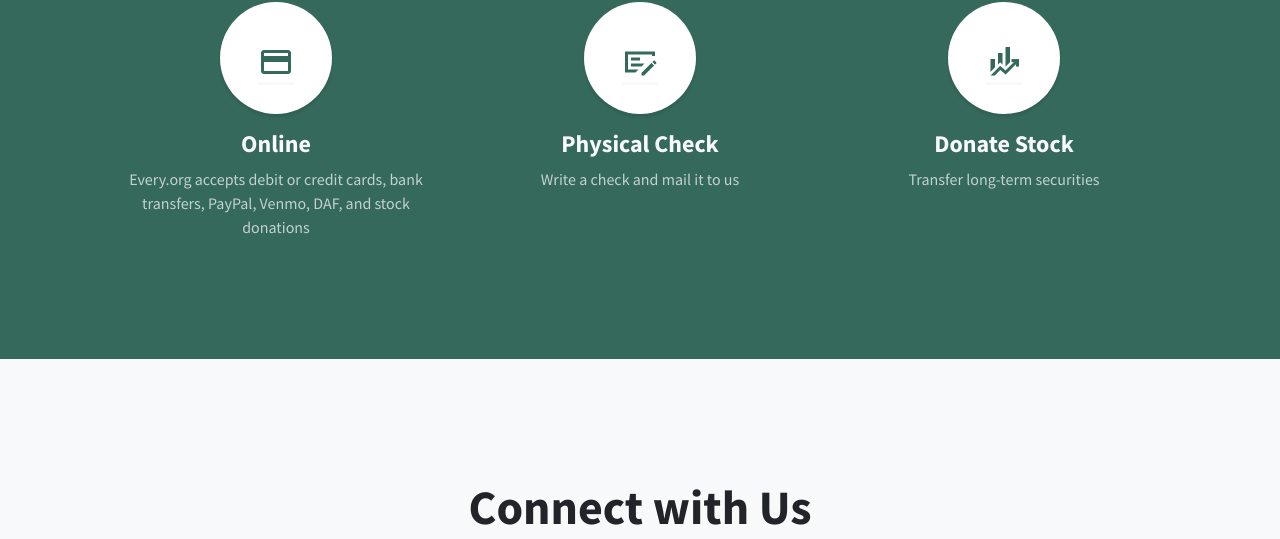
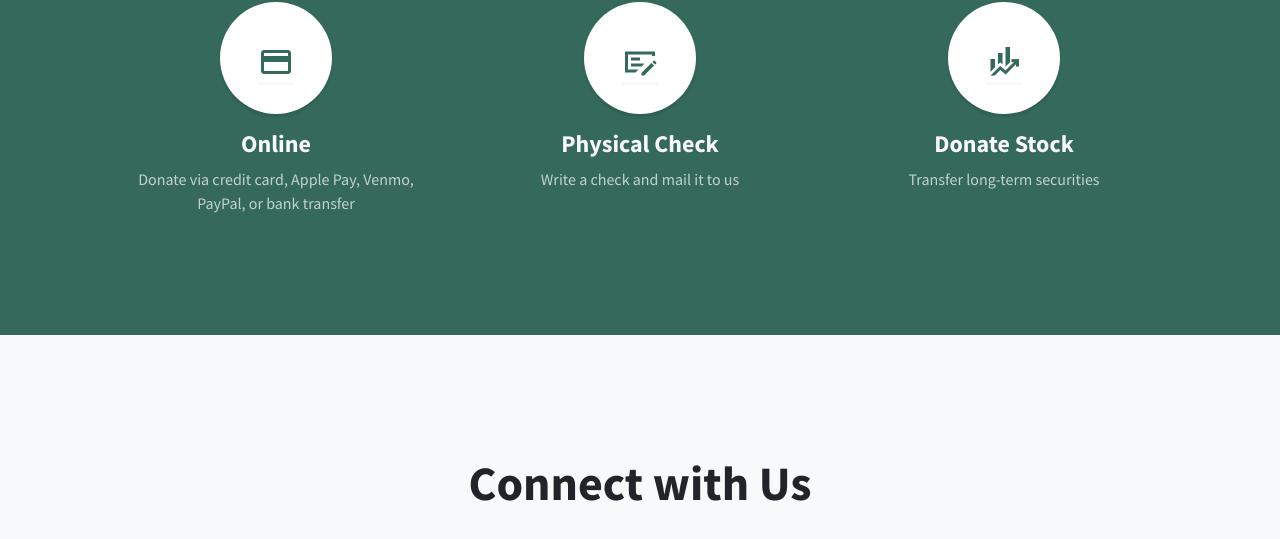
Before and after one commit to JoshuaBloomCompSci/mgb-foundation-website, a plain HTML site: page index.html in a window 1280 px wide. Shown: the part 1325-1864 px from the top of the page. Drawn offline with nearby package versions, Linux system fonts and the light colour scheme; a script that the page names is missing.

Commit message:
Update text under Donate button in index.html

```diff
--- a/index.html
+++ b/index.html
@@ -204,7 +204,7 @@
                             <span class="material-symbols-outlined service-icon rounded-circle mx-auto mb-3">credit_card</span>
                         </a>
                         <h4><strong>Online</strong></h4>
-                        <p class="text-faded mb-0">Every.org accepts debit or credit cards, bank transfers, PayPal, Venmo, DAF, and stock donations</p>
+                        <p class="text-faded mb-0">Donate via credit card, Apple Pay, Venmo, PayPal, or bank transfer</p>
                     </div>
                     <div class="col-lg-4 col-md-6 mb-5 mb-lg-0">
                         <a class="donate-buttons" href="#!" data-bs-toggle="modal" data-bs-target="#donationModal1">
```
